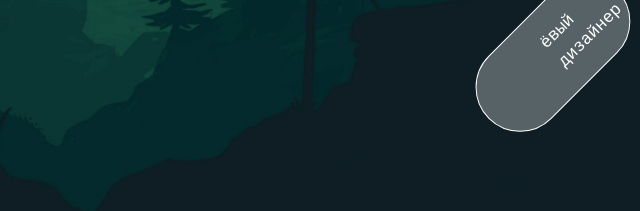
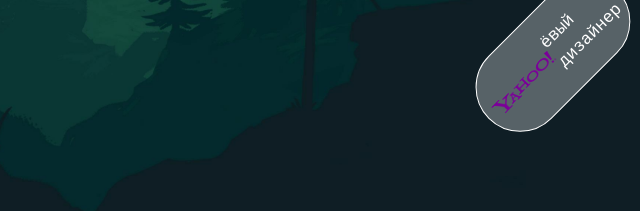
Before and after one commit to The-click/rsschool-cv, a plain HTML site: page index.html in a window 1280 px wide. Shown: the part 541-752 px from the top of the page, 547-1187 px from the left. Drawn offline with nearby package versions, Linux system fonts and the light colour scheme; files whose address does not match are found by name.

Commit message:
fix: change sorce ava img

```diff
--- a/index.html
+++ b/index.html
@@ -16,7 +16,7 @@
     <section class="wrapper">
 
         <section class="intro">
-            <div class="logo"><img src="./img/logo.png" alt=""><span>ёвый <br>дизайнер</span></div>
+            <div class="logo"><img src="logo.png" alt=""><span>ёвый <br>дизайнер</span></div>
             <figure>
                 <img class="avatar" src="./img/icons/user.svg" alt="">
                 <figcaption>
```
